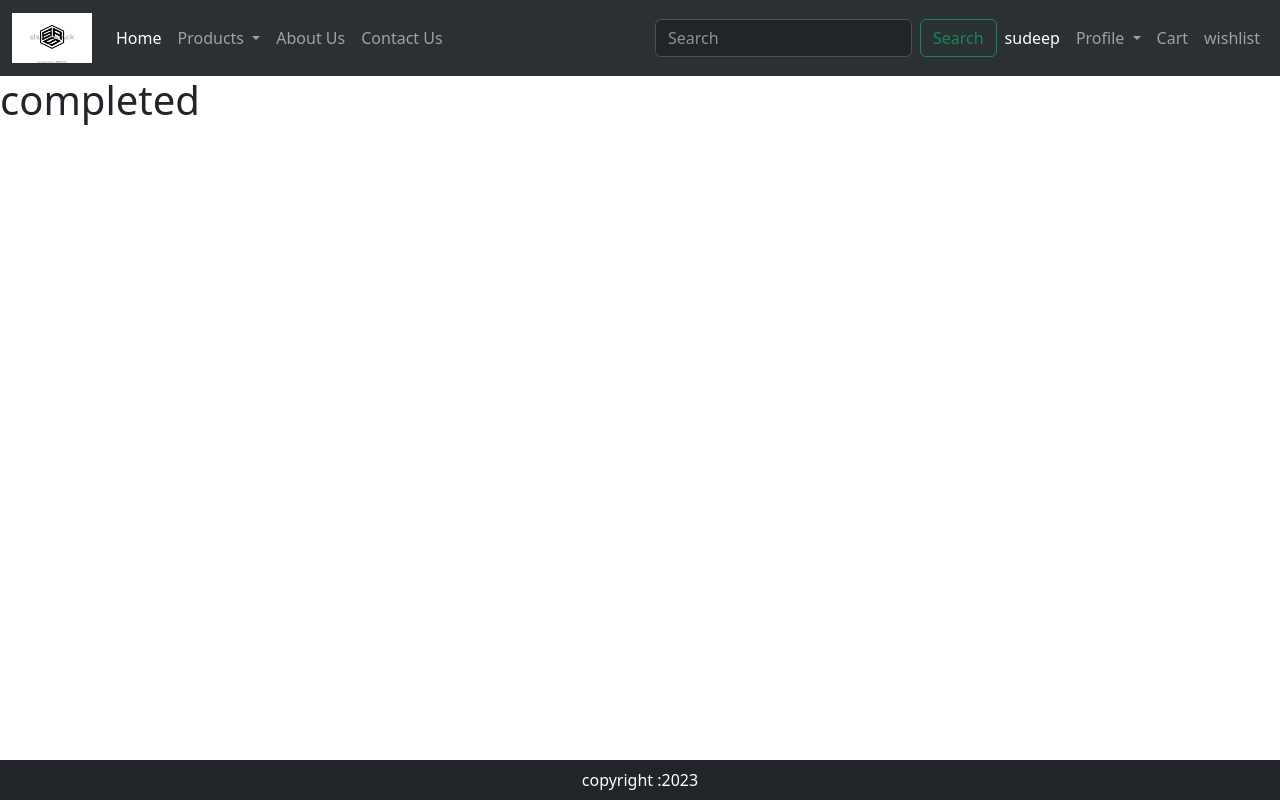
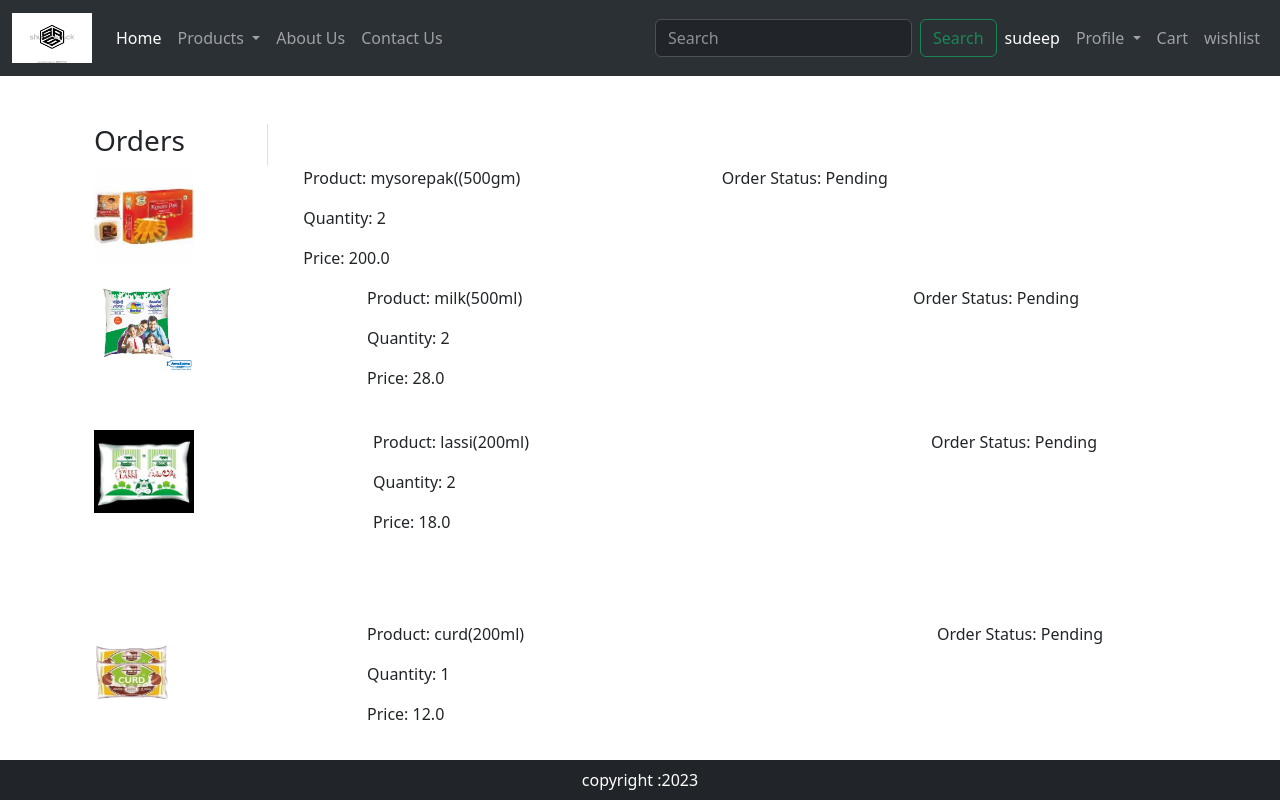
Before and after one commit to sudeep-o2/ecommproj, a Django app: page /orders/ in a window 1280 px wide. Run offline with Django 4.2, Linux system fonts and the light colour scheme; a user stored in the database is signed in; data comes from the database, SQL or seed files in the repository; both versions use the stored data as it was after the commit; some libraries are stand-ins or nearby versions.

Commit message:
order places

```diff
--- a/ecommapp/templates/ecommapp/orders.html
+++ b/ecommapp/templates/ecommapp/orders.html
@@ -3,5 +3,46 @@
 
 {% block main%}
 
-<h1>completed</h1>
+<div class="container">
+<div class="container my-5">
+    <div class="row">
+
+        <div class="col-sm-2 border-end">
+            <h3>Orders</h3>
+
+        </div><br>
+    </div>
+
+    <div class="row">
+
+
+
+        <div class="col-sm-9 offset-sm">
+            {% for obj in order_placed %}
+            <div class="row">
+            <div class="col-sm-3">
+                <img src="{{obj.product.image.url}}" class="img-fluid" alt="" height="100" width="100">
+            </div>
+
+            <div class="col-sm-6">
+                <p>Product: {{obj.product.title}} </p>
+                <p>Quantity: {{obj.quantity}} </p>
+                <p>Price: {{obj.product.price}} </p>
+            </div>
+
+            <div class="col-sm-3">
+                <p>Order Status: {{obj.status}} </p>
+
+            </div>
+            </div>
+
+
+
+        </div><br>
+
+        {% endfor %}
+
+    </div>
+</div>
+
 {% endblock %}
--- a/ecommapp/views.py
+++ b/ecommapp/views.py
@@ -12,10 +12,21 @@ from django.conf import settings
 # Create your views here.
 def home(request):
 
-    return render(request,'home.html')
+    # for cart caount in navbar
+    cart_count=0
+    if request.user.is_authenticated:
+        cart_count=len(Cart.objects.filter(user=request.user))
+    #
+
+    return render(request,'home.html',locals())
 
 def aboutus(request):
-    return render(request,'ecommapp/about.html')
+    # for cart caount in navbar
+    cart_count=0
+    if request.user.is_authenticated:
+        cart_count=len(Cart.objects.filter(user=request.user))
+    #
+    return render(request,'ecommapp/about.html',locals())
 
 
 def loginView(request):
@@ -68,6 +79,12 @@ def productDetail(request,pk):
 
 def profile(request):
 
+    # for cart caount in navbar
+    cart_count=0
+    if request.user.is_authenticated:
+        cart_count=len(Cart.objects.filter(user=request.user))
+    #
+
     form=CustomerForm()
 
     if request.method=='POST':
@@ -83,7 +100,7 @@ def profile(request):
         )
         return redirect('profile')
 
-    context={'form':form}
+    context={'form':form,'cart_count':cart_count}
     return render(request,'ecommapp/profile.html',context)
 
 def adress(request):
@@ -211,12 +228,14 @@ def checkout(request):
     print(payment_response)
     #{'id': 'order_MIjRRkBjYiXtrP', 'entity': 'order', 'amount': 45600, 'amount_paid': 0, 'amount_due': 45600, 'currency': 'INR', 'receipt': 'order_rcptid_11', 'offer_id': None, 'status': 'created', 'attempts': 0, 'notes': [], 'created_at': 1690440457}
 
+    order_id=payment_response['id']
     order_status=payment_response['status']
+
     if order_status == 'created':
         payment=Payment.objects.create(
             user=request.user,
             amount=totalamount,
-            razorpay_order_id=payment_response['id'],
+            razorpay_order_id=order_id,
             razorpay_payment_status=order_status
 
         )
@@ -230,7 +249,7 @@ def payment_completed(request):
     order_id=request.GET.get('order_id')
     payment_id=request.GET.get('payment_id')
     cust_id=request.GET.get('cust_id')
-    print(order_id,payment_id,cust_id)
+    #print(order_id,payment_id,cust_id)
 
     payment = Payment.objects.get(razorpay_order_id=order_id)
     payment.razorpay_payment_id=payment_id
@@ -253,6 +272,6 @@ def payment_completed(request):
     return redirect('orders')
 
 def orders(request):
-    pass
+    order_placed=OrderPlaced.objects.filter(user=request.user)
 
-    return render(request,'ecommapp/orders.html')
+    return render(request,'ecommapp/orders.html',locals())
--- a/templates/main.html
+++ b/templates/main.html
@@ -86,7 +86,7 @@
                 </li>
 
                 <li class="nav-item">
-                    <a class="nav-link" href="{% url 'cart' %}">Cart</a>
+                    <a class="nav-link" href="{% url 'cart' %}">Cart <span class="badge bg-secondary">{% if cart_count > 0  %} {{cart_count}} {% endif %}</span> </a>
                 </li>
 
                 <li class="nav-item">
```
Also changed, not shown: ecommapp/templates/ecommapp/checkout.html (+5 -5 lines), db.sqlite3.
